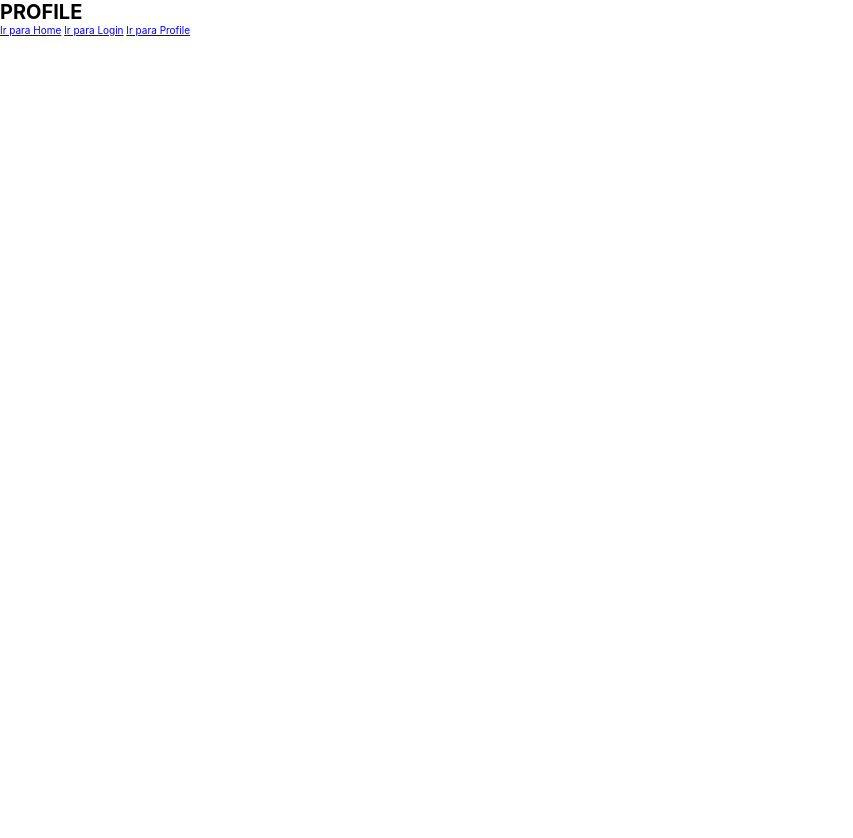
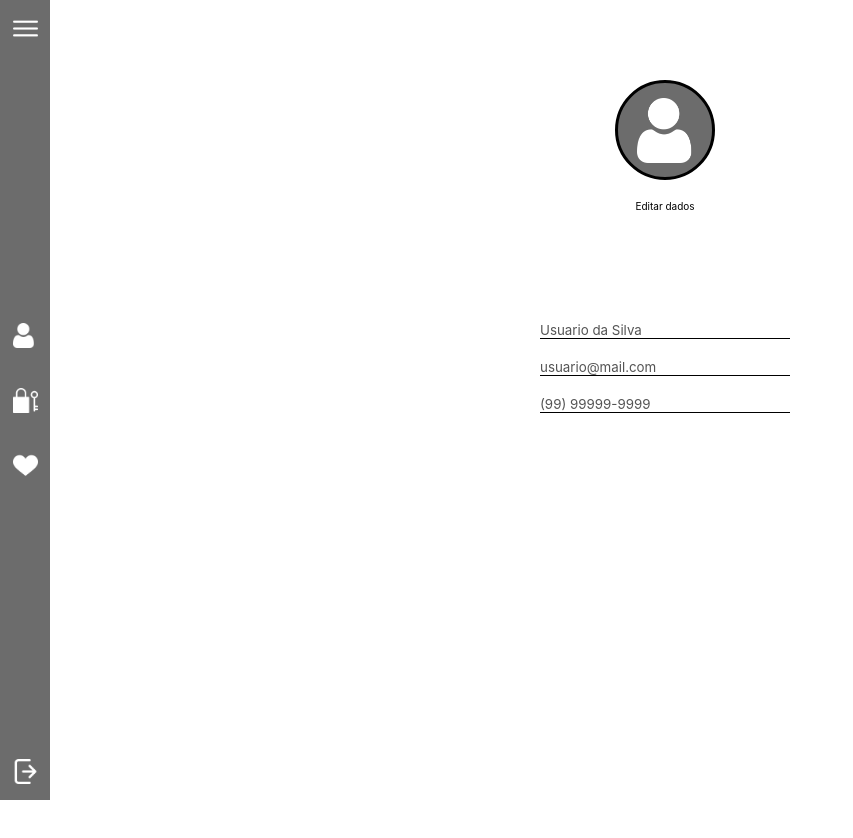
Before and after one commit to DisciplinasProgramacao/projetotiaw-appmusica, a website built with Parcel: page src/modules/Profile/index.html in a window 1280 px wide. Shown: the whole page, without its empty margins (0-853 px from the left). Before the commit the page ends 800 px from the top, so only its background shows below. Built offline with nearby package versions, Linux system fonts and the light colour scheme; no server answers.

Commit message:
finishing profile page

```diff
--- a/src/global/index.css
+++ b/src/global/index.css
@@ -4,6 +4,7 @@
   overflow-x: hidden;
 
   --bg-primary: rgb(255, 255, 255);
+  --bg-secondary: rgb(108, 108, 108);
   --text-primary: rgb(0, 0, 0);
 
   --success: rgb(0, 255, 0);
--- a/src/modules/Profile/index.html
+++ b/src/modules/Profile/index.html
@@ -4,15 +4,48 @@
     <meta charset="UTF-8" />
     <meta http-equiv="X-UA-Compatible" content="IE=edge" />
     <meta name="viewport" content="width=device-width, initial-scale=1.0" />
+    <link rel="stylesheet" href="./styles.css" />
     <link rel="stylesheet" href="../../global/index.css" />
     <title>PUC Music</title>
   </head>
   <body>
-    <h1>PROFILE</h1>
-    <a href="../Home/">Ir para Home</a>
-    <a href="../Login/">Ir para Login</a>
-    <a href="../Profile/">Ir para Profile</a>
+    <header>
+      <img src="../../assets/icons/menu.png" alt="" />
+      <div>
+        <a href=""><img src="../../assets/icons/user.png" alt="" /></a>
+        <a href=""><img src="../../assets/icons/lock.png" alt="" /></a>
+        <a href=""><img src="../../assets/icons/like.png" alt="" /></a>
+      </div>
+      <img src="../../assets/icons/logout.png" alt="" />
+    </header>
+    <main>
+      <div class="image">
+        <img src="../../assets/icons/user.png" alt="" />
+      </div>
+
+      <p>Editar dados</p>
+
+      <div class="inputs">
+        <input
+          name="name"
+          placeholder="Usuário"
+          value="Usuario da Silva"
+          disabled
+        />
+        <input
+          name="email"
+          placeholder="Email"
+          value="usuario@mail.com"
+          disabled
+        />
+        <input
+          name="phone"
+          placeholder="Celular"
+          value="(99) 99999-9999"
+          disabled
+        />
+      </div>
+    </main>
   </body>
-  <!-- <script src="https://unpkg.com/axios/dist/axios.min.js"></script> -->
   <script src="../../scripts/getAccessToken.js" type="module"></script>
 </html>
--- a/src/modules/Profile/styles.css
+++ b/src/modules/Profile/styles.css
@@ -0,0 +1,75 @@
+header {
+  width: 50px;
+  height: 100vh;
+  background-color: var(--bg-secondary);
+
+  display: flex;
+  flex-direction: column;
+  align-items: center;
+  justify-content: space-between;
+  padding: 16px;
+
+  position: fixed;
+  left: 0;
+  top: 0;
+}
+
+header div a {
+  margin: 40px 0;
+
+  display: flex;
+  align-items: center;
+  justify-content: center;
+}
+
+header img {
+  width: 25px;
+  height: 25px;
+}
+
+main {
+  margin-left: 50px;
+  height: 100vh;
+
+  display: flex;
+  flex-direction: column;
+  align-items: center;
+  margin-top: 80px;
+}
+
+main .image {
+  width: 100px;
+  height: 100px;
+  background-color: var(--bg-secondary);
+
+  display: flex;
+  align-items: center;
+  justify-content: center;
+  border-radius: 50%;
+
+  border: 3px solid black;
+  margin-bottom: 20px;
+}
+
+main .image img {
+  width: 65px;
+  height: 65px;
+  margin-right: -8px;
+}
+
+main .inputs {
+  margin-top: 100px;
+
+  display: flex;
+  flex-direction: column;
+  align-items: center;
+  justify-content: center;
+}
+
+main .inputs input {
+  margin: 10px 0;
+  width: 250px;
+  border: 0;
+  background-color: var(--bg-primary);
+  border-bottom: 1px solid black;
+}
```
